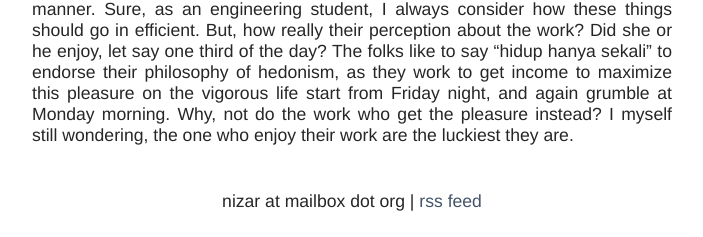
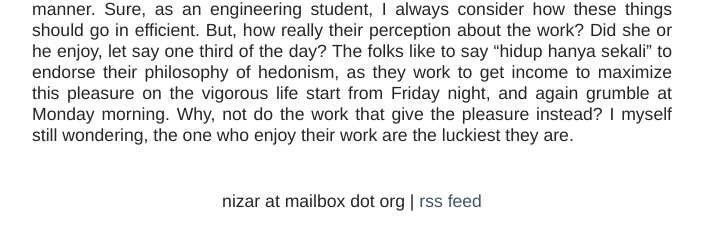
Before and after one commit to kuturana/kuturana.github.io, a Jekyll site: the page built from _posts/2020-07-21-work.md, in a window 1280 px wide. Shown: the part 979-1216 px from the top of the page, without its empty margins (288-991 px from the left). Built offline with Jekyll 4.4.1, drawn with Linux system fonts in a browser that asks for light colours; some of the changed text lies outside the part shown.

Commit message:
new post

```diff
--- a/_posts/2020-07-21-work.md
+++ b/_posts/2020-07-21-work.md
@@ -7,4 +7,4 @@ title:  "Work"
   <img src="/images/20200721_01.JPG">
 </p>
 
-Since been studying the Ergonomics on the desk, how the human perform their work always interests me on the daily life. I like to take the first car to see the train driver do their work on complex console, or simply to see the shop clerk scanning the things at the supermarket, the guys at udon store handling and serving that delicate noodle; the cognitive and physical ability conflated in conformable manner. Sure, as an engineering student, I always consider how these things should go in efficient. But, how really their perception about the work? Did she or he enjoy, let say one third of the day? The folks like to say "hidup hanya sekali" to endorse their philosophy of hedonism, as they work to get income to maximize this pleasure on the vigorous life start from Friday night, and again grumble at Monday morning. Why, not do the work who get the pleasure instead? I myself still wondering, the one who enjoy their work are the luckiest they are.
+Since been studying the Ergonomics on the desk, how the human perform their work always interests me on the daily life. I like to take the first car to see the train driver do their work on complex console, or simply to see the shop clerk scanning the things at the supermarket, the guys at udon store handling and serving that delicate noodle; the cognitive and physical ability conflated in conformable manner. Sure, as an engineering student, I always consider how these things should go in efficient. But, how really their perception about the work? Did she or he enjoy, let say one third of the day? The folks like to say "hidup hanya sekali" to endorse their philosophy of hedonism, as they work to get income to maximize this pleasure on the vigorous life start from Friday night, and again grumble at Monday morning. Why, not do the work that give the pleasure instead? I myself still wondering, the one who enjoy their work are the luckiest they are.
```
